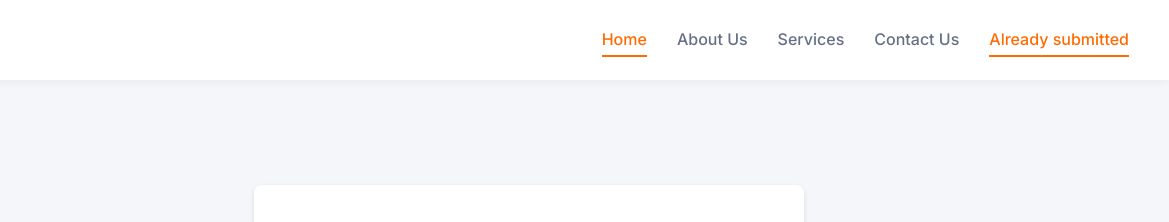
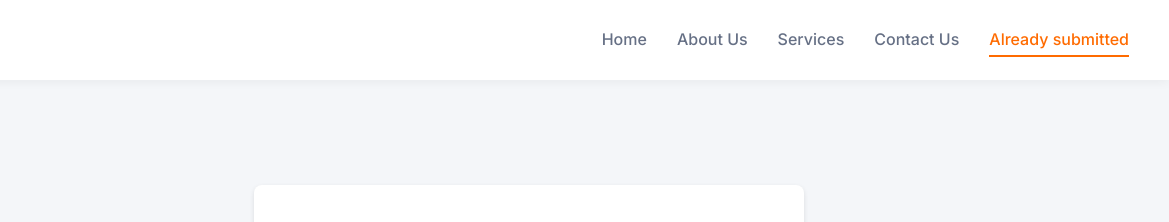
Before and after one commit to ommakvana/Resume_parsering, a plain HTML site: page templates/already_submitted.html in a window 1280 px wide. Shown: the top 222 px of the page, 111-1280 px from the left. Drawn offline with Linux system fonts and the light colour scheme.

```diff
--- a/templates/already_submitted.html
+++ b/templates/already_submitted.html
@@ -194,7 +194,7 @@
             <img src="https://www.logbinary.com/images/logo.png" alt="LogBinary Logo" class="logo">
             <nav>
                 <ul>
-                    <li><a href="https://www.logbinary.com/" class="active">Home</a></li>
+                    <li><a href="https://www.logbinary.com/">Home</a></li>
                     <li><a href="https://www.logbinary.com/#about">About Us</a></li>
                     <li><a href="https://www.logbinary.com/#services">Services</a></li>
                     <li><a href="https://www.logbinary.com/#contact">Contact Us</a></li>
```
Also changed, not shown: templates/expired.html (+1 -1 lines), templates/success.html (+1 -1 lines), templates/upload.html (+1 -1 lines).
